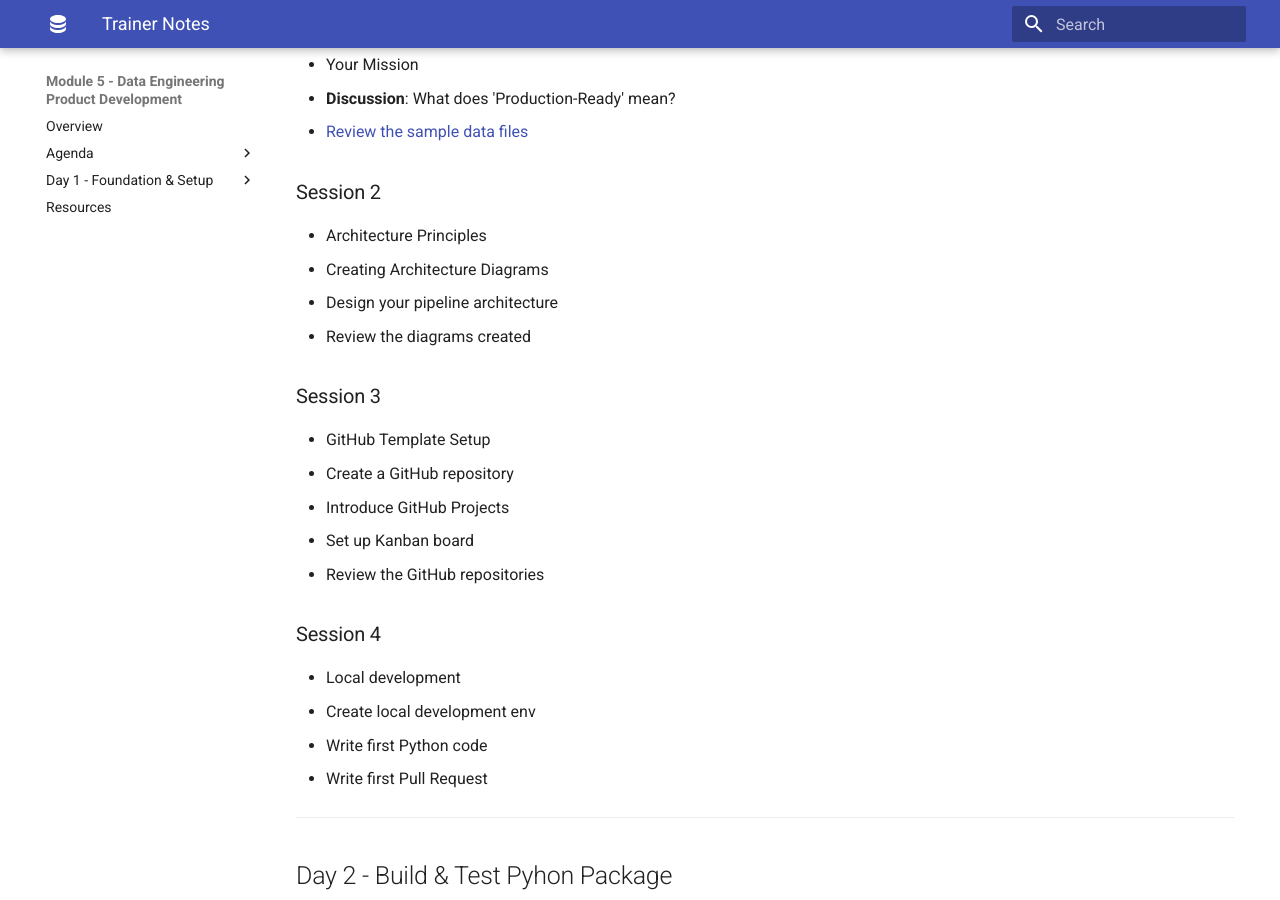
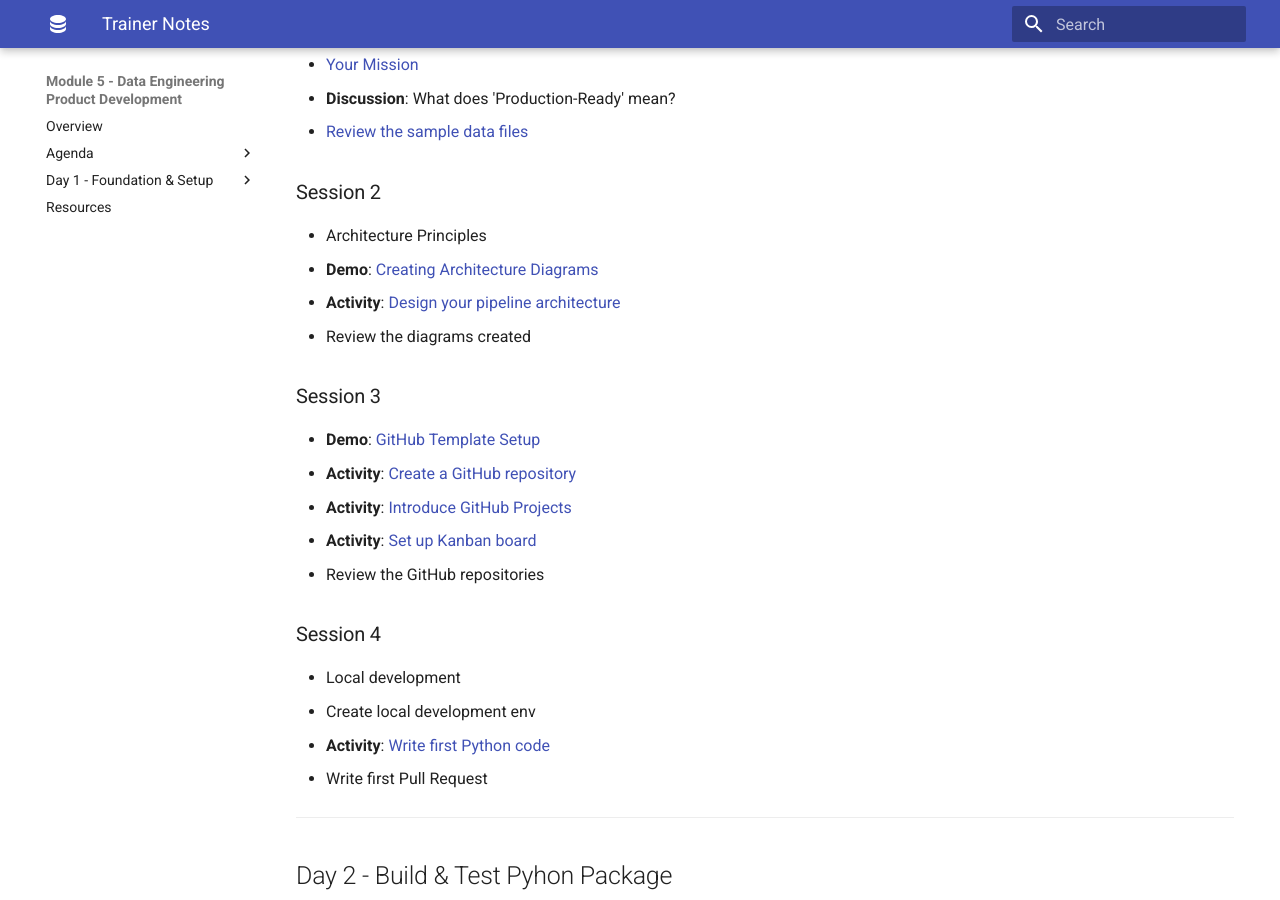
Before and after one commit to qaalabs/DE5M5, an MkDocs documentation site: the page built from docs/trainer.md, in a window 1280 px wide and 900 px high, scrolled down 258 px. Built offline with MkDocs 1.6.1 and Material for MkDocs 9.7.7, drawn with Linux system fonts in a browser that asks for light colours.

```diff
--- a/docs/trainer.md
+++ b/docs/trainer.md
@@ -5,30 +5,30 @@
 ### Session 1
 
 - The Scenario
-- Your Mission
+- [Your Mission](day1/your-mission.md)
 - **Discussion**: What does 'Production-Ready' mean?
 - [Review the sample data files](day1/sample-data.md)
 
 ### Session 2
 
 - Architecture Principles
-- Creating Architecture Diagrams
-- Design your pipeline architecture
+- **Demo**: [Creating Architecture Diagrams](day1/create-diagram.md)
+- **Activity**: [Design your pipeline architecture](day1/design-pipeline.md)
 - Review the diagrams created
 
 ### Session 3
 
-- GitHub Template Setup
-- Create a GitHub repository
-- Introduce GitHub Projects
-- Set up Kanban board
+- **Demo**: [GitHub Template Setup](day1/github-template.md)
+- **Activity**: [Create a GitHub repository](day1/create-repo.md)
+- **Activity**: [Introduce GitHub Projects](day1/create-project.md)
+- **Activity**: [Set up Kanban board](day1/project-tasks.md)
 - Review the GitHub repositories
 
 ### Session 4
 
 - Local development
 - Create local development env
-- Write first Python code
+- **Activity**: [Write first Python code](day1/write-code.md)
 - Write first Pull Request
 
 ---
--- a/mkdocs.yml
+++ b/mkdocs.yml
@@ -10,13 +10,21 @@ nav:
     - Day 1: agenda/day1.md
 
   - "Day 1 - Foundation & Setup":
+    - "Your Mission": day1/your-mission.md
     - "Review the sample data files": day1/sample-data.md
+    - "Design your pipeline architecture": day1/design-pipeline.md
+    - "Create a GitHub repository": day1/create-repo.md
+    - "Introduce GitHub Projects": day1/create-project.md
+    - "Set up Kanban board": day1/project-tasks.md
+    - "Write first Python code": day1/write-code.md
 
   - Resources: resources.md
 
 not_in_nav: |
   404.md
   trainer.md
+  day1/create-diagram.md
+  day1/github-template.md
 
 
 # Theme
```
Also changed, not shown: docs/agenda/day1.md (+8 -8 lines).
